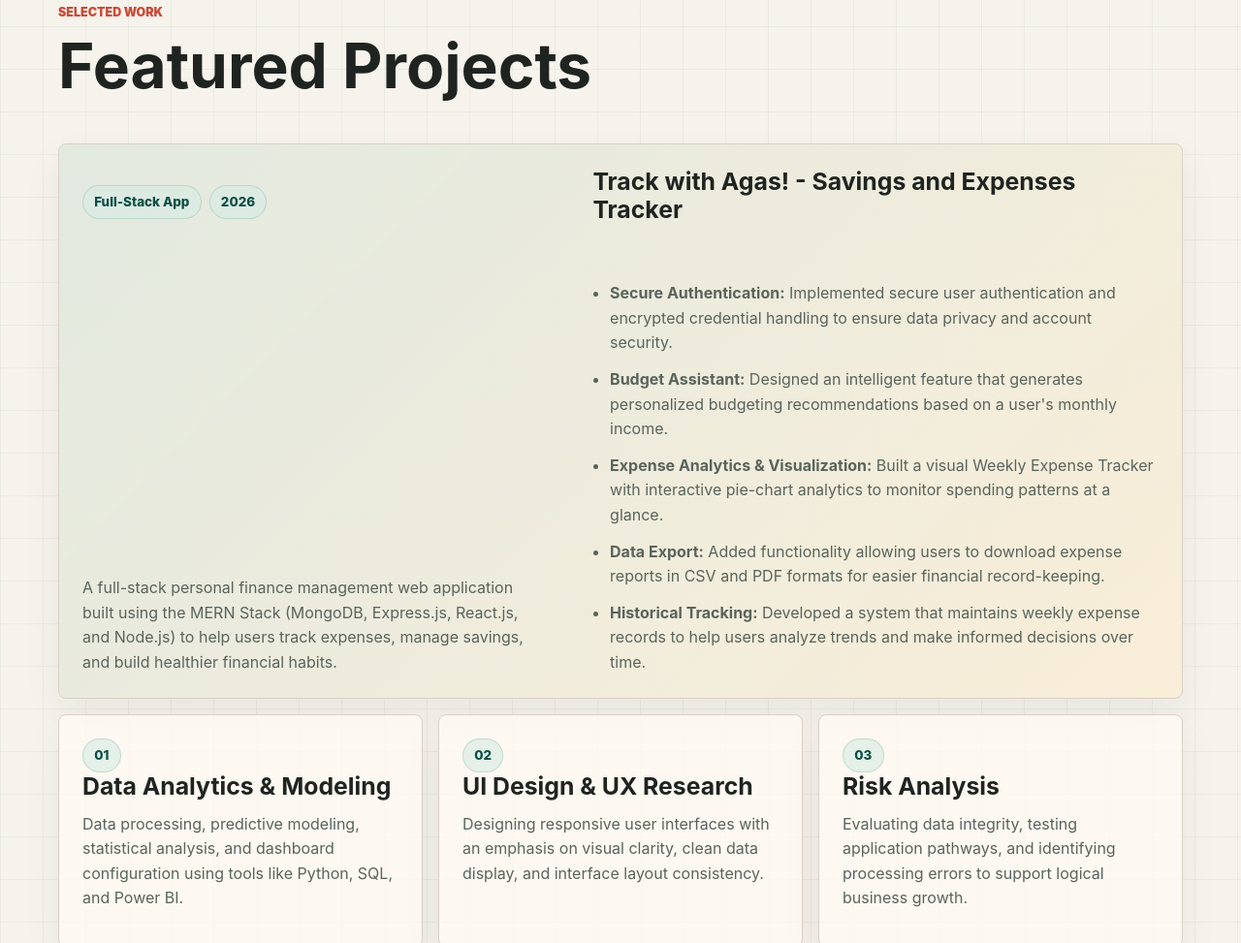
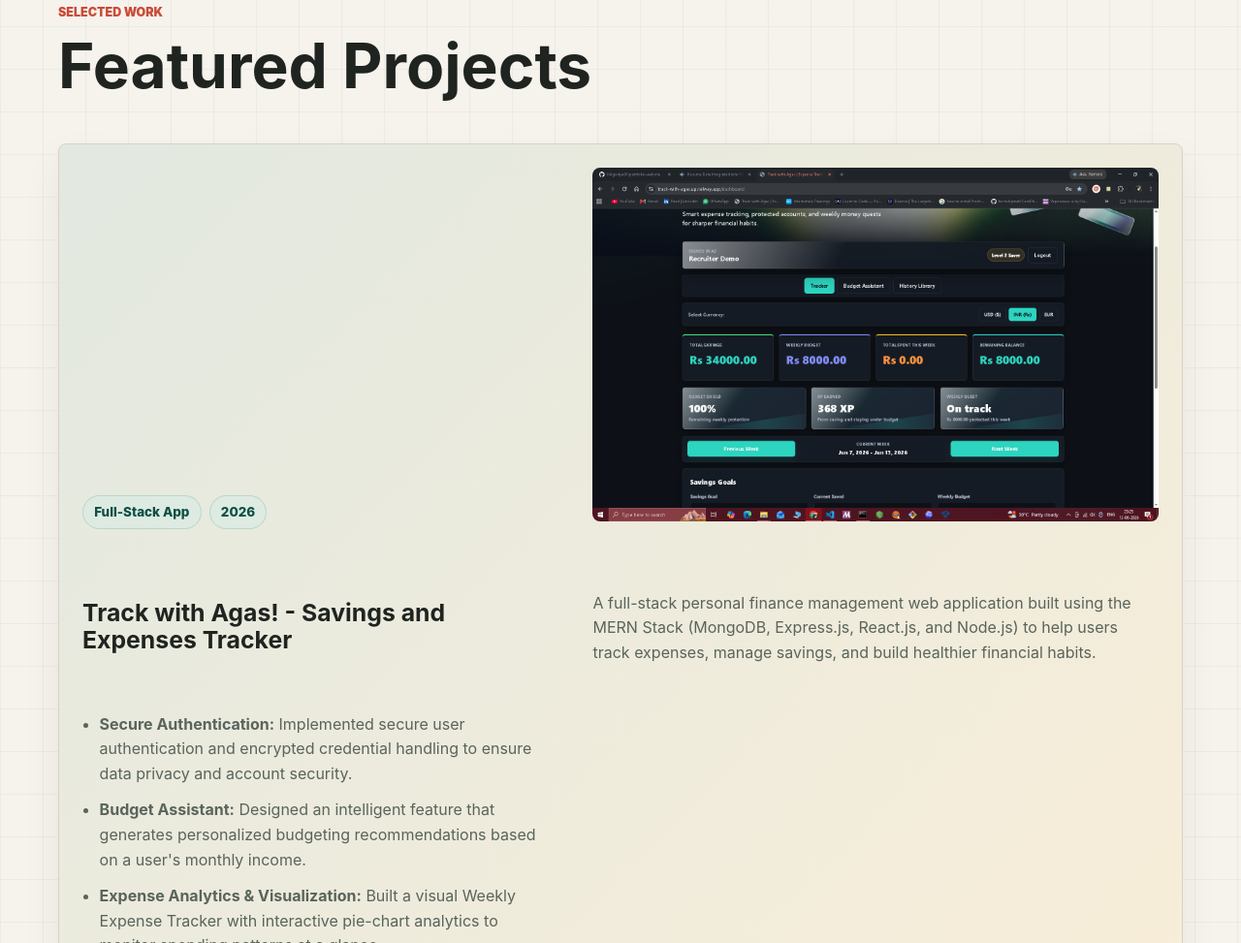
Before and after one commit to KAgastya01/portfolio-website, a plain HTML site: page index.html in a window 1280 px wide. Shown: the part 1865-2838 px from the top of the page at 97% size. Drawn offline with Linux system fonts and the light colour scheme.

Commit message:
Update index.html

```diff
--- a/index.html
+++ b/index.html
@@ -83,6 +83,16 @@
               <span>Full-Stack App</span>
               <span>2026</span>
             </div>
+
+            <!-- Added Space for Project Image -->
+            <div class="project-image" style="margin-bottom: 1.5rem; overflow: hidden; border-radius: 8px;">
+              <img
+                src="track-with-agas.png"
+                alt="Dashboard view of Track with Agas expense analytics, highlighting the interactive pie-chart and budget assistant interface."
+                style="width: 100%; height: auto; display: block; object-fit: cover;"
+              >
+            </div>
+
             <h3>Track with Agas! - Savings and Expenses Tracker</h3>
             <p>
               A full-stack personal finance management web application built using the MERN Stack (MongoDB, Express.js, React.js, and Node.js) to help users track expenses, manage savings, and build healthier financial habits.
```
